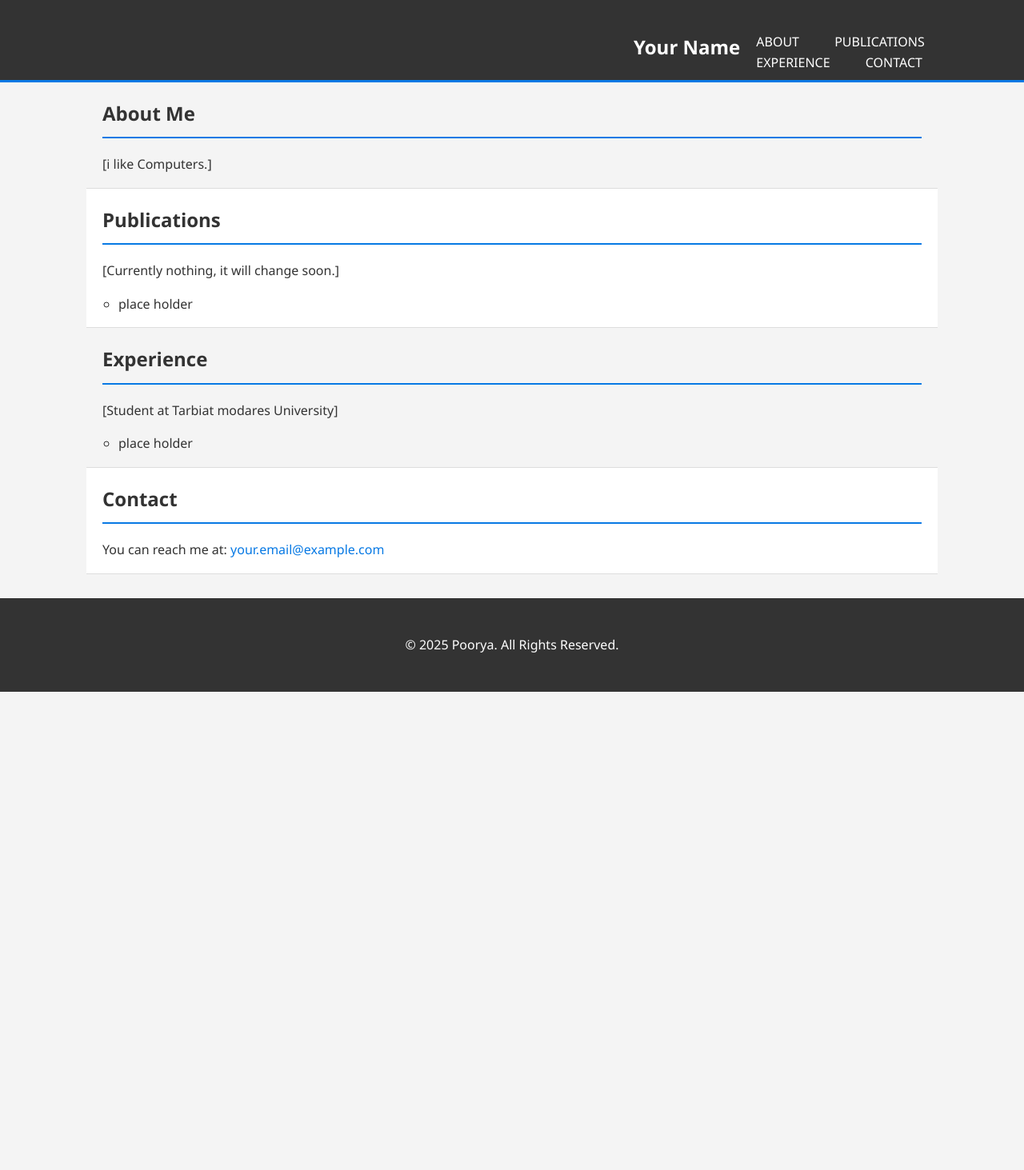
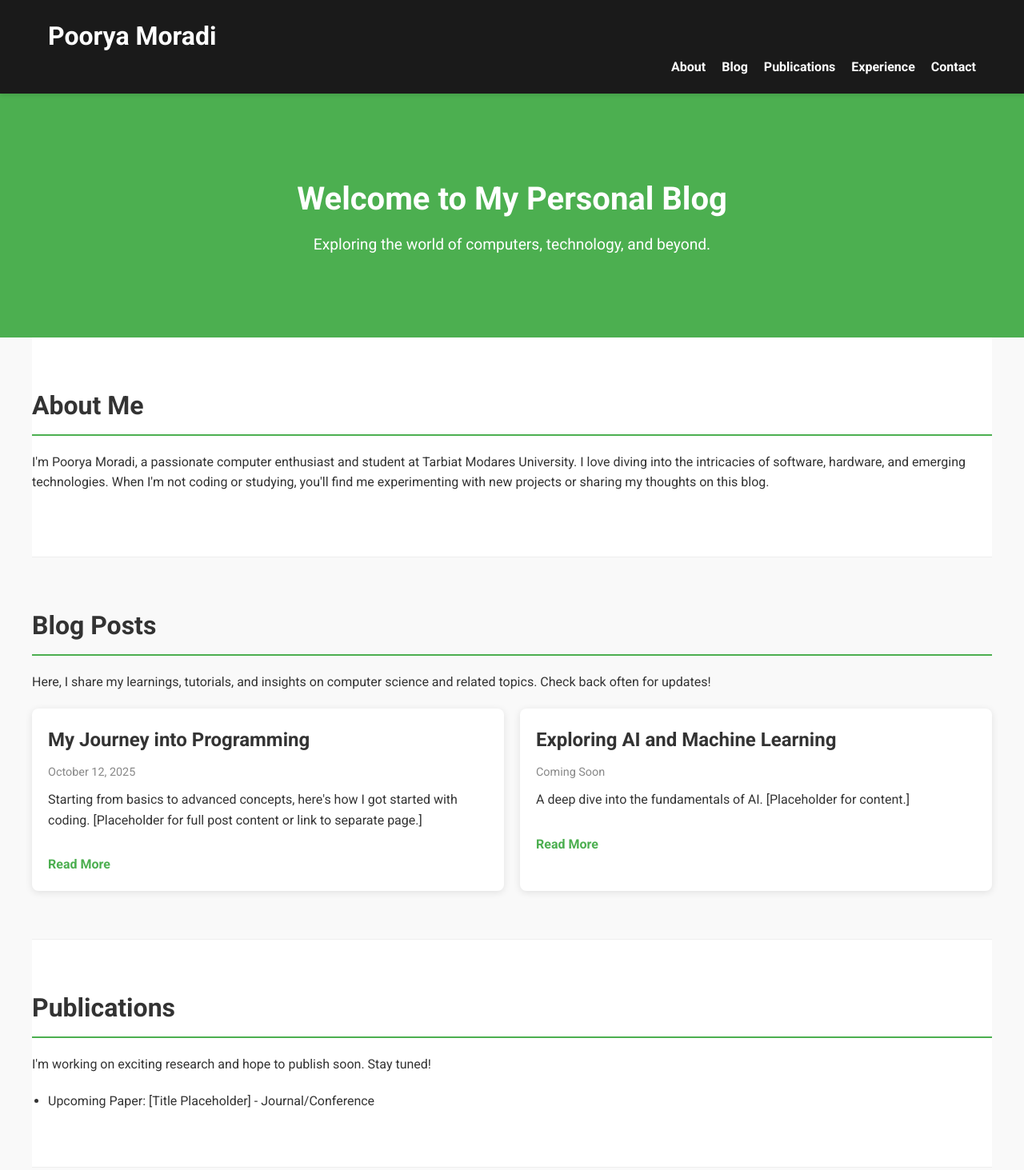
Before and after one commit to pooryas98/pooryas98.github.io, a plain HTML site: page index.html in a window 1280 px wide. Shown: the top 1463 px of the page at 80% size. Before the commit the page ends 865 px from the top, so only its background shows below. Drawn offline with Linux system fonts and the light colour scheme.

Commit message:
Enhance personal blog layout and functionality; update README, HTML, CSS, and JavaScript for improved user experience and responsiveness

```diff
--- a/index.html
+++ b/index.html
@@ -3,59 +3,88 @@
 <head>
     <meta charset="UTF-8">
     <meta name="viewport" content="width=device-width, initial-scale=1.0">
-    <title>Poorya </title>
+    <title>Poorya Moradi - Personal Blog</title>
     <link rel="stylesheet" href="style.css">
+    <link href="https://fonts.googleapis.com/css2?family=Roboto:wght@400;700&display=swap" rel="stylesheet">
 </head>
 <body>
     <header>
-        <nav>
-            <div class="container">
-                <h1>Your Name</h1>
+        <div class="container">
+            <h1>Poorya Moradi</h1>
+            <nav>
                 <ul>
                     <li><a href="#about">About</a></li>
+                    <li><a href="#blog">Blog</a></li>
                     <li><a href="#publications">Publications</a></li>
                     <li><a href="#experience">Experience</a></li>
                     <li><a href="#contact">Contact</a></li>
                 </ul>
-            </div>
-        </nav>
+            </nav>
+        </div>
     </header>
 
     <main>
-        <section id="about" class="container">
-            <h2>About Me</h2>
-            <p>
-                [i like Computers.]
-            </p>
+        <section id="hero" class="hero">
+            <div class="container">
+                <h2>Welcome to My Personal Blog</h2>
+                <p>Exploring the world of computers, technology, and beyond.</p>
+            </div>
         </section>
 
-        <section id="publications" class="container">
+        <section id="about" class="container section">
+            <h2>About Me</h2>
+            <p>I'm Poorya Moradi, a passionate computer enthusiast and student at Tarbiat Modares University. I love diving into the intricacies of software, hardware, and emerging technologies. When I'm not coding or studying, you'll find me experimenting with new projects or sharing my thoughts on this blog.</p>
+        </section>
+
+        <section id="blog" class="container section">
+            <h2>Blog Posts</h2>
+            <p>Here, I share my learnings, tutorials, and insights on computer science and related topics. Check back often for updates!</p>
+            <div class="blog-posts">
+                <article class="blog-post">
+                    <h3>My Journey into Programming</h3>
+                    <p class="date">October 12, 2025</p>
+                    <p>Starting from basics to advanced concepts, here's how I got started with coding. [Placeholder for full post content or link to separate page.]</p>
+                    <a href="#" class="read-more">Read More</a>
+                </article>
+                <article class="blog-post">
+                    <h3>Exploring AI and Machine Learning</h3>
+                    <p class="date">Coming Soon</p>
+                    <p>A deep dive into the fundamentals of AI. [Placeholder for content.]</p>
+                    <a href="#" class="read-more">Read More</a>
+                </article>
+                <!-- Add more posts as needed -->
+            </div>
+        </section>
+
+        <section id="publications" class="container section">
             <h2>Publications</h2>
-            <p>[Currently nothing, it will change soon.]</p>
+            <p>I'm working on exciting research and hope to publish soon. Stay tuned!</p>
             <ul>
-                <li>place holder</li>
+                <li>Upcoming Paper: [Title Placeholder] - Journal/Conference</li>
             </ul>
         </section>
 
-        <section id="experience" class="container">
+        <section id="experience" class="container section">
             <h2>Experience</h2>
-            <p>[Student at Tarbiat modares University]</p>
+            <p>Current Student at Tarbiat Modares University, pursuing a degree in Computer Science.</p>
             <ul>
-                <li>place holder</li>
+                <li>Internship: [Placeholder for details]</li>
+                <li>Projects: Developed personal tools and applications using Python and JavaScript.</li>
             </ul>
         </section>
 
-        <section id="contact" class="container">
+        <section id="contact" class="container section">
             <h2>Contact</h2>
-            <p>
-                You can reach me at: <a href="mailto:your.email@example.com">your.email@example.com</a>
-            </p>
+            <p>Feel free to reach out for collaborations, questions, or just to say hi!</p>
+            <p>Email: <a href="mailto:poorya.moradi@example.com">poorya.moradi@example.com</a></p>
+            <p>LinkedIn: <a href="https://linkedin.com/in/pooryamoradi" target="_blank">linkedin.com/in/pooryamoradi</a> (Placeholder)</p>
+            <p>GitHub: <a href="https://github.com/pooryamoradi" target="_blank">github.com/pooryamoradi</a> (Placeholder)</p>
         </section>
     </main>
 
     <footer>
         <div class="container">
-            <p>&copy; 2025 Poorya. All Rights Reserved.</p>
+            <p>&copy; 2025 Poorya Moradi. All Rights Reserved.</p>
         </div>
     </footer>
 
--- a/script.js
+++ b/script.js
@@ -1,9 +1,37 @@
+// Smooth scrolling for anchor links
 document.querySelectorAll('a[href^="#"]').forEach(anchor => {
     anchor.addEventListener('click', function (e) {
         e.preventDefault();
-
-        document.querySelector(this.getAttribute('href')).scrollIntoView({
-            behavior: 'smooth'
-        });
+        const target = document.querySelector(this.getAttribute('href'));
+        if (target) {
+            target.scrollIntoView({
+                behavior: 'smooth',
+                block: 'start'
+            });
+        }
     });
 });
+
+// Optional: Add a simple animation for section visibility
+const sections = document.querySelectorAll('.section');
+const options = {
+    threshold: 0.1
+};
+
+const observer = new IntersectionObserver((entries, observer) => {
+    entries.forEach(entry => {
+        if (entry.isIntersecting) {
+            entry.target.classList.add('visible');
+            observer.unobserve(entry.target);
+        }
+    });
+}, options);
+
+sections.forEach(section => {
+    section.classList.add('fade-in');
+    observer.observe(section);
+});
+
+// Add this to CSS for the animation:
+// .fade-in { opacity: 0; transform: translateY(20px); transition: opacity 0.6s, transform 0.6s; }
+// .fade-in.visible { opacity: 1; transform: translateY(0); }
--- a/style.css
+++ b/style.css
@@ -1,91 +1,153 @@
-/* General Body Styles */
-body {
-    font-family: 'Segoe UI', Tahoma, Geneva, Verdana, sans-serif;
-    line-height: 1.6;
+/* Reset and General Styles */
+* {
     margin: 0;
-    color: #333;
-    background-color: #f4f4f4;
+    padding: 0;
+    box-sizing: border-box;
 }
 
+body {
+    font-family: 'Roboto', sans-serif;
+    line-height: 1.6;
+    color: #333;
+    background-color: #f9f9f9;
+}
+
+/* Container */
 .container {
-    width: 80%;
-    margin: auto;
-    overflow: hidden;
+    max-width: 1200px;
+    margin: 0 auto;
     padding: 0 20px;
 }
 
-/* Header and Navigation */
+/* Header */
 header {
-    background: #333;
+    background-color: #1a1a1a;
     color: #fff;
-    padding-top: 30px;
-    min-height: 70px;
-    border-bottom: #0779e4 3px solid;
+    padding: 20px 0;
+    position: sticky;
+    top: 0;
+    z-index: 1000;
+    box-shadow: 0 2px 5px rgba(0, 0, 0, 0.1);
 }
 
 header h1 {
-    float: left;
+    font-size: 2em;
     margin: 0;
 }
 
-header nav {
-    float: right;
-    margin-top: 10px;
+header nav ul {
+    list-style: none;
+    display: flex;
+    justify-content: flex-end;
 }
 
-header ul {
-    margin: 0;
-    padding: 0;
-    list-style: none;
+header nav ul li {
+    margin-left: 20px;
 }
 
-header li {
-    display: inline;
-    padding: 0 20px 0 20px;
+header nav ul li a {
+    color: #fff;
+    text-decoration: none;
+    font-weight: bold;
+    transition: color 0.3s;
 }
 
-header a {
-    color: #fff;
-    text-decoration: none;
-    text-transform: uppercase;
-    font-size: 16px;
+header nav ul li a:hover {
+    color: #4CAF50;
 }
 
-header a:hover {
-    color: #0779e4;
+/* Hero Section */
+.hero {
+    background-color: #4CAF50;
+    color: #fff;
+    text-align: center;
+    padding: 100px 0;
+}
+
+.hero h2 {
+    font-size: 2.5em;
+    margin-bottom: 10px;
+}
+
+.hero p {
+    font-size: 1.2em;
+}
+
+/* Sections */
+.section {
+    padding: 60px 0;
+    border-bottom: 1px solid #eee;
+}
+
+.section:nth-child(even) {
+    background-color: #fff;
+}
+
+.section h2 {
+    font-size: 2em;
+    margin-bottom: 20px;
+    border-bottom: 2px solid #4CAF50;
+    padding-bottom: 10px;
+}
+
+.section p {
+    margin-bottom: 20px;
+}
+
+.section ul {
+    list-style-type: disc;
+    padding-left: 20px;
+}
+
+.section ul li {
+    margin-bottom: 10px;
+}
+
+/* Blog Posts */
+.blog-posts {
+    display: grid;
+    grid-template-columns: repeat(auto-fit, minmax(300px, 1fr));
+    gap: 20px;
+}
+
+.blog-post {
+    background-color: #fff;
+    padding: 20px;
+    border-radius: 8px;
+    box-shadow: 0 2px 10px rgba(0, 0, 0, 0.1);
+    transition: transform 0.3s;
+}
+
+.blog-post:hover {
+    transform: translateY(-5px);
+}
+
+.blog-post h3 {
+    font-size: 1.5em;
+    margin-bottom: 10px;
+}
+
+.blog-post .date {
+    font-size: 0.9em;
+    color: #888;
+    margin-bottom: 10px;
+}
+
+.blog-post .read-more {
+    display: inline-block;
+    margin-top: 10px;
+    color: #4CAF50;
+    text-decoration: none;
     font-weight: bold;
 }
 
-/* Sections */
-section {
-    padding: 40px 0;
-    border-bottom: 1px solid #ddd;
-}
-
-section:nth-child(even) {
-    background-color: #fff;
-}
-
-h2 {
-    color: #333;
-    border-bottom: 2px solid #0779e4;
-    padding-bottom: 10px;
-    margin-bottom: 20px;
-}
-
-/* Lists */
-ul {
-    list-style: circle;
-    padding-left: 20px;
-}
-
-li {
-    margin-bottom: 10px;
+.blog-post .read-more:hover {
+    text-decoration: underline;
 }
 
 /* Links */
 a {
-    color: #0779e4;
+    color: #4CAF50;
     text-decoration: none;
 }
 
@@ -95,9 +157,36 @@ a:hover {
 
 /* Footer */
 footer {
-    background: #333;
+    background-color: #1a1a1a;
     color: #fff;
     text-align: center;
-    padding: 30px;
-    margin-top: 30px;
+    padding: 20px 0;
+    margin-top: 40px;
 }
+
+/* Media Queries for Responsiveness */
+@media (max-width: 768px) {
+    header {
+        text-align: center;
+    }
+
+    header h1 {
+        margin-bottom: 10px;
+    }
+
+    header nav ul {
+        justify-content: center;
+    }
+
+    header nav ul li {
+        margin: 0 10px;
+    }
+
+    .hero {
+        padding: 60px 0;
+    }
+
+    .section {
+        padding: 40px 0;
+    }
+}
```
Also changed, not shown: 1 other file.
